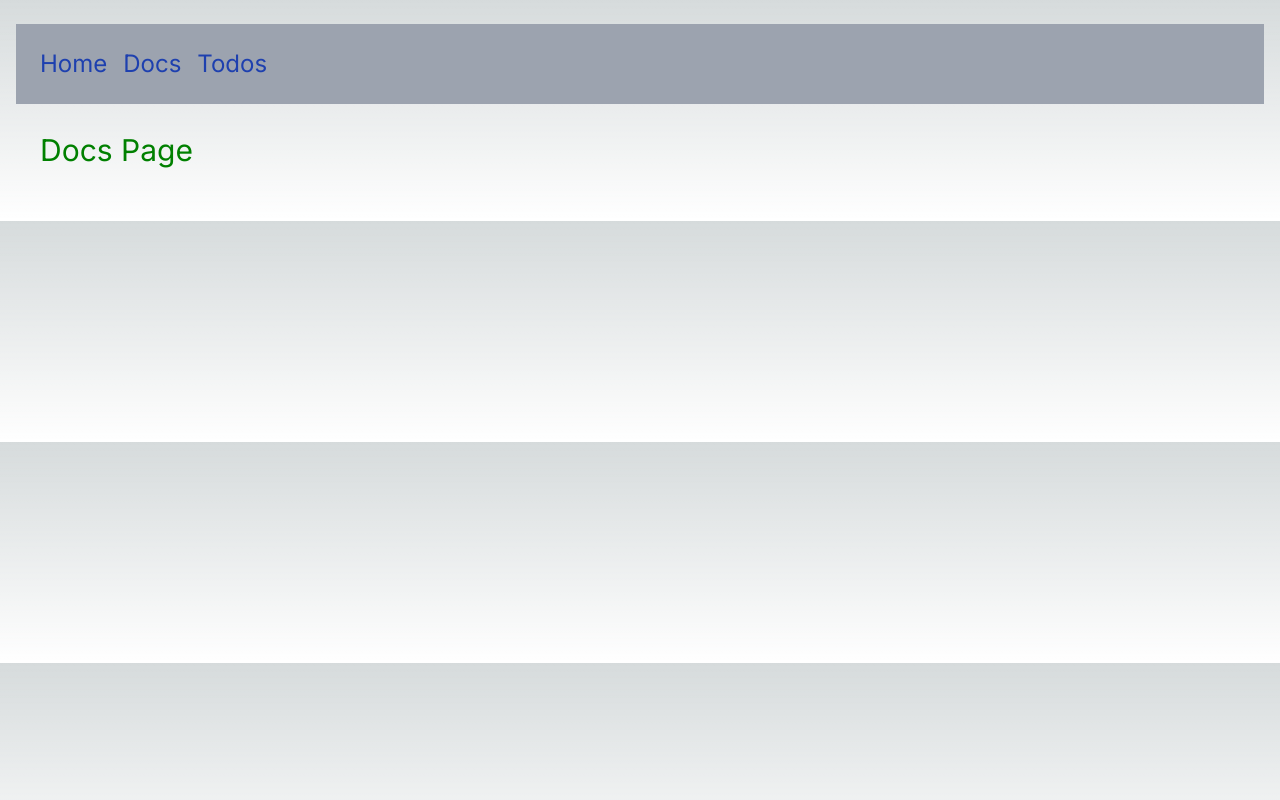
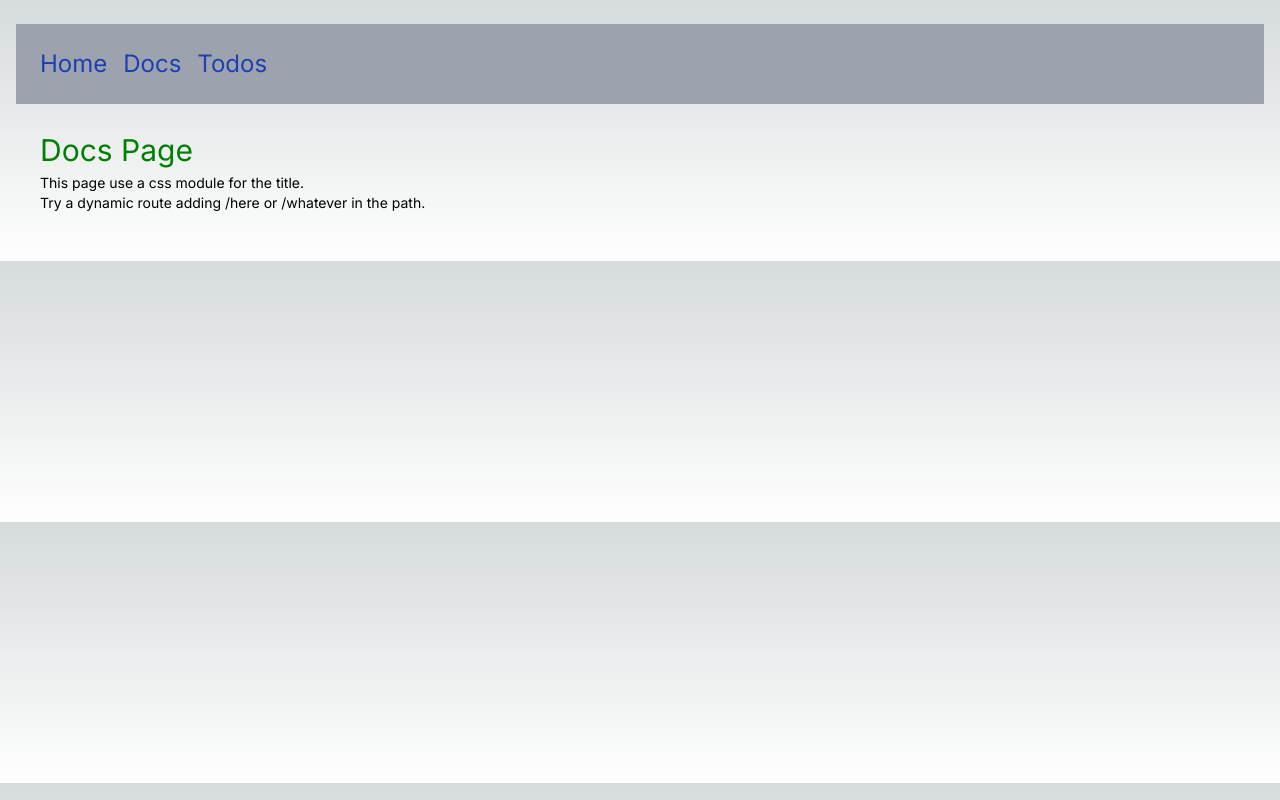
Before and after one commit to rojasTob/intro-v3-app, a Next.js app: page /docs in a window 1280 px wide. Built offline with nearby package versions, Linux system fonts and the light colour scheme.

Commit message:
Add some description of the use of this segment

```diff
--- a/app/docs/[id]/page.tsx
+++ b/app/docs/[id]/page.tsx
@@ -1,5 +1,5 @@
 const IdPage = ({params}) => {
-  return <div>Id Page {params.id}</div>
+  return <div>This is a dynamic route, the Id Page is: {params.id}</div>
 }
 
 export default IdPage;
--- a/app/docs/page.tsx
+++ b/app/docs/page.tsx
@@ -1,7 +1,11 @@
 import styles from "./style.module.css";
 
 const DocsPage = () => {
-  return <div className={styles.title}>Docs Page</div>
+  return <div className={styles.title}>
+      Docs Page
+      <p className="text-black text-sm">This page use a css module for the title.</p>
+      <p className="text-black text-sm">Try a dynamic route adding /here or /whatever in the path.</p>
+    </div>
 }
 
 export default DocsPage;
```
